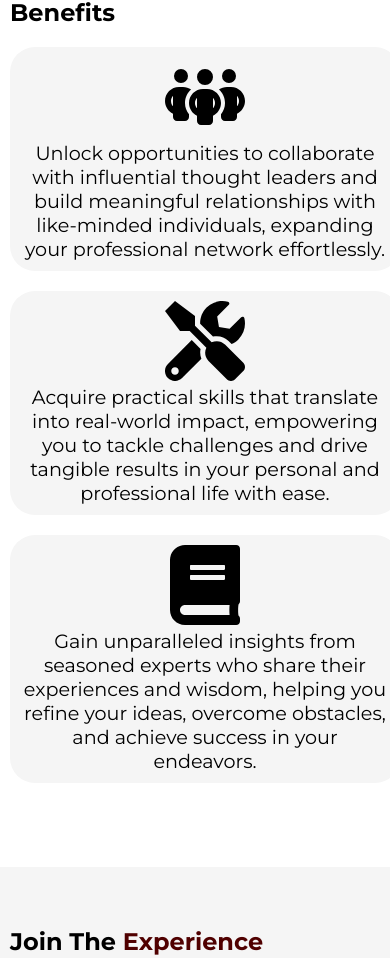
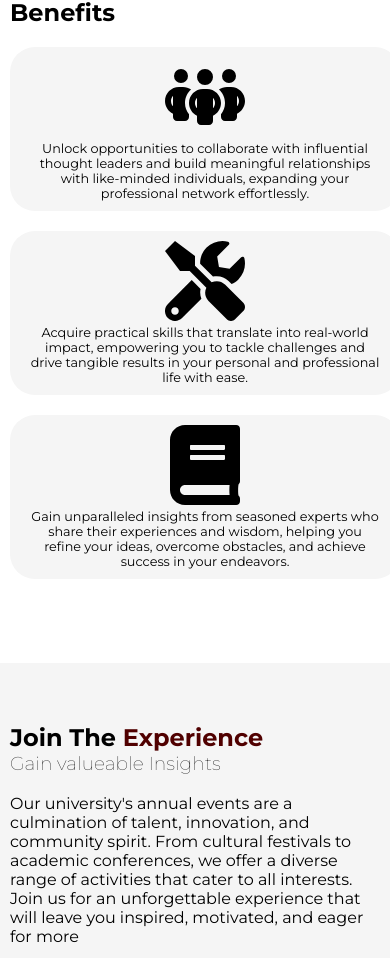
Before and after one commit to Eroh-Maro/delsuHub-frontend, a React (Vite) app: page / in a window 390 px wide. Shown: the part 1376-2334 px from the top of the page. Built offline with nearby package versions, Linux system fonts and the light colour scheme; a web font is replaced by a local one.

Commit message:
adjusting benefits

```diff
--- a/src/App.css
+++ b/src/App.css
@@ -499,6 +499,11 @@ button[type="submit"]:hover {
     margin-bottom: 10vh;
     padding: 0 10px;
   }
+  .writeUp {
+    font-size: 0.8rem;
+    text-align: center;
+    padding: 0 10px;
+  }
 
   .benefitsContainer {
     flex-direction: column;
```
